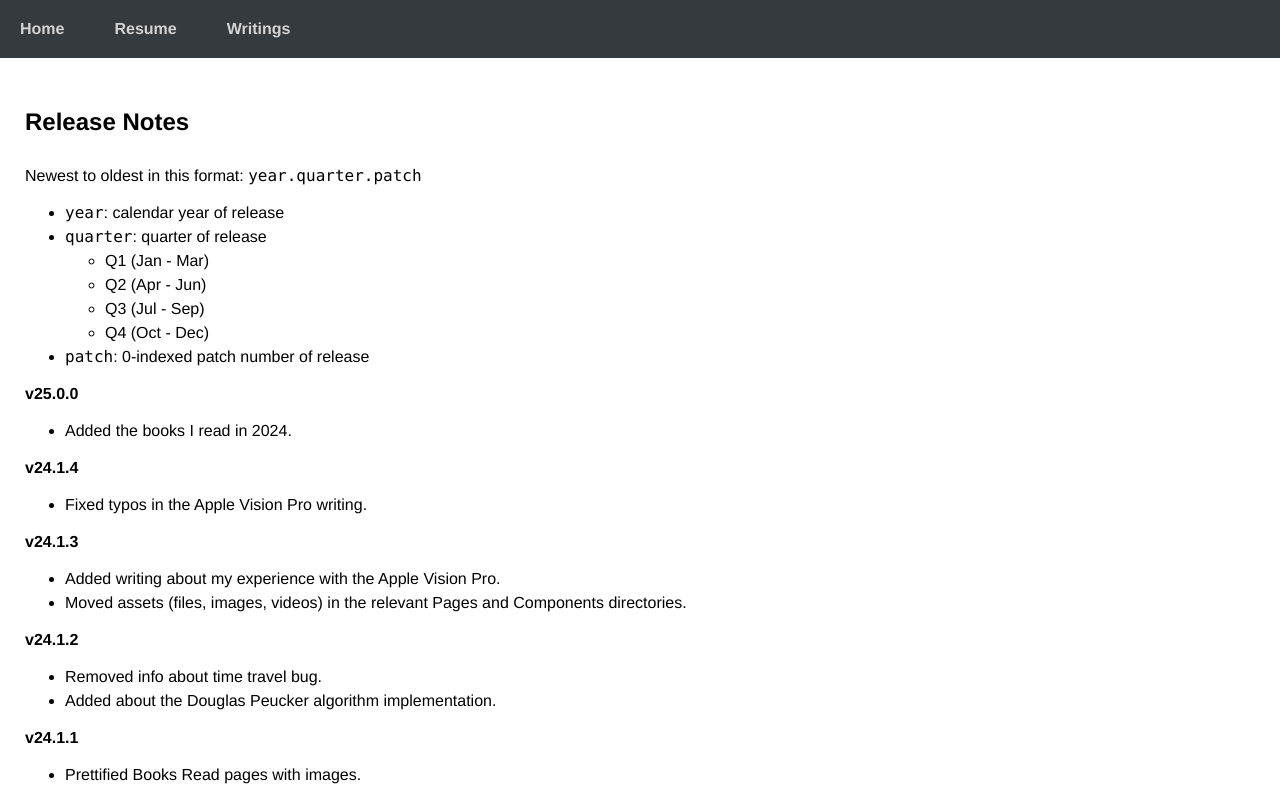
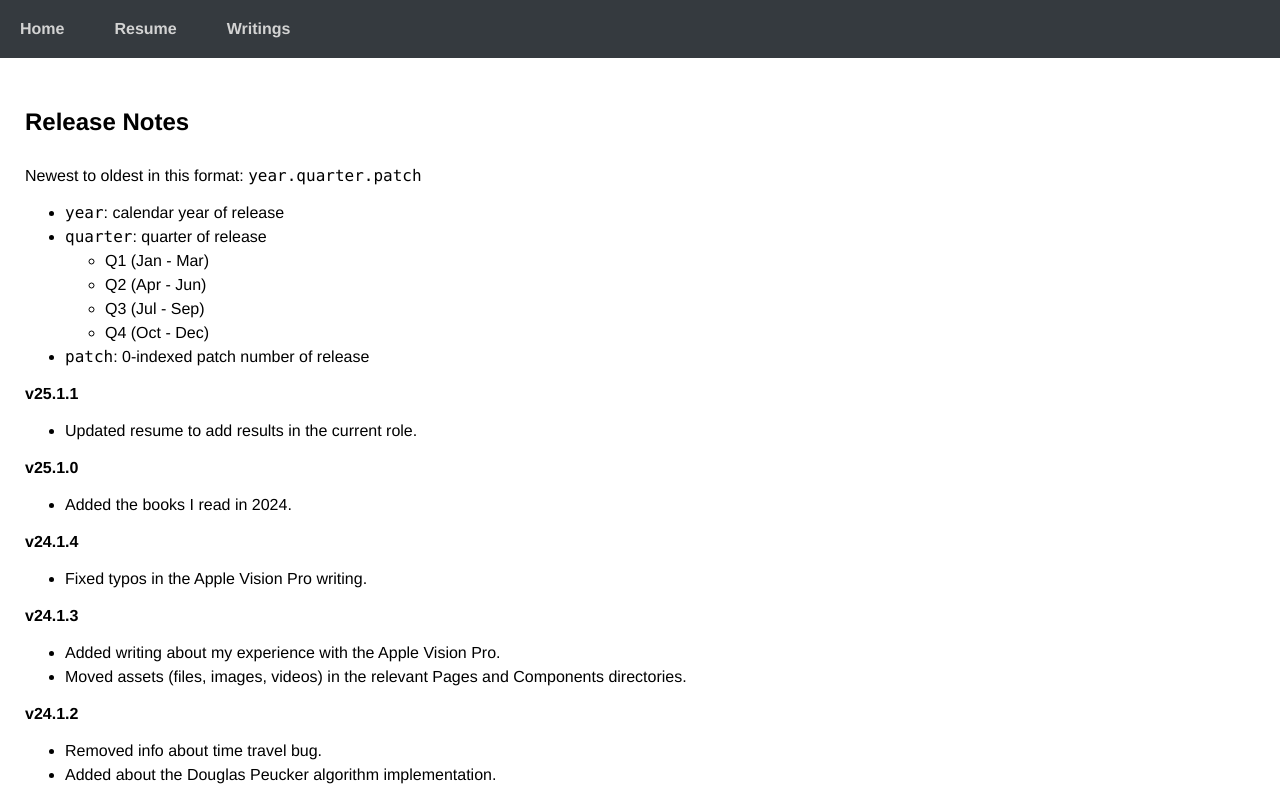
Before and after one commit to tahaafzal5/personal-website-2.0, a React (Create React App) app: page /#/release-notes in a window 1280 px wide. Shown: the top 790 px of the page. Built offline with nearby package versions, Linux system fonts and the light colour scheme.

Commit message:
Updated resume

```diff
--- a/src/Components/WorkExperience/WorkExperiences.js
+++ b/src/Components/WorkExperience/WorkExperiences.js
@@ -13,7 +13,7 @@ function WorkExperiences() {
                 description={[
                     "Spearheading the development of Viper 4+'s embedded system software in an Agile environment, utilizing Qt and C++.",
                     "Debugging multi-threaded software using gdb-multiarch, analyzing system logs, and documenting code with Doxygen.",
-                    "Improving release cycles by implementing and maintaining CI/CD pipelines, automating build, test, and release workflows."
+                    "Improving release cycles by 25% by implementing and maintaining CI/CD pipelines, automating build, test, and release workflows."
                 ]}
             />
 
--- a/src/Pages/ReleaseNotes/ReleaseNotes.js
+++ b/src/Pages/ReleaseNotes/ReleaseNotes.js
@@ -28,7 +28,14 @@ function ReleaseNotes() {
             </ul>
 
             <div>
-                <p className="version">v25.0.0</p>
+                <p className="version">v25.1.1</p>
+                <ul>
+                    <li>Updated resume to add results in the current role.</li>
+                </ul>
+            </div>
+
+            <div>
+                <p className="version">v25.1.0</p>
                 <ul>
                     <li>Added the books I read in 2024.</li>
                 </ul>
```
Also changed, not shown: 1 other file (tests, documents, lock files or other folders).
